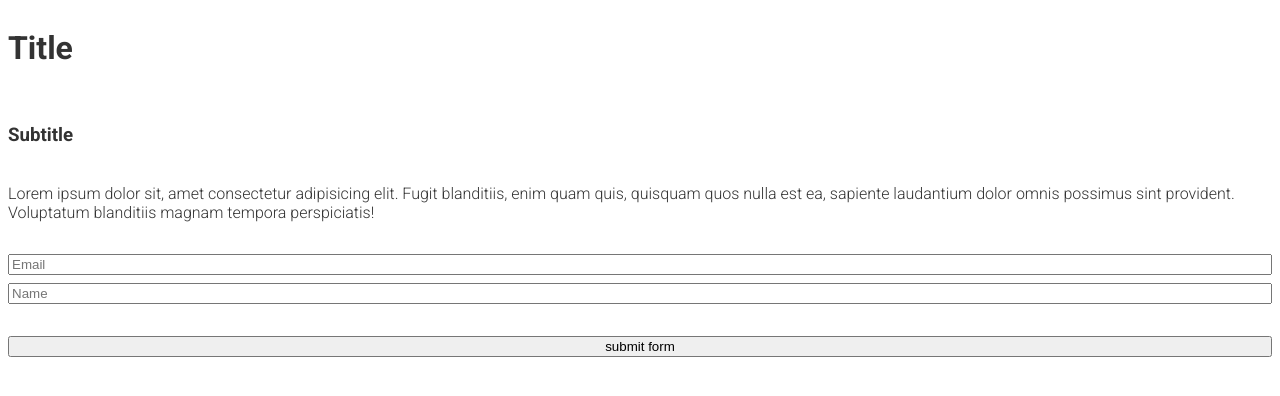
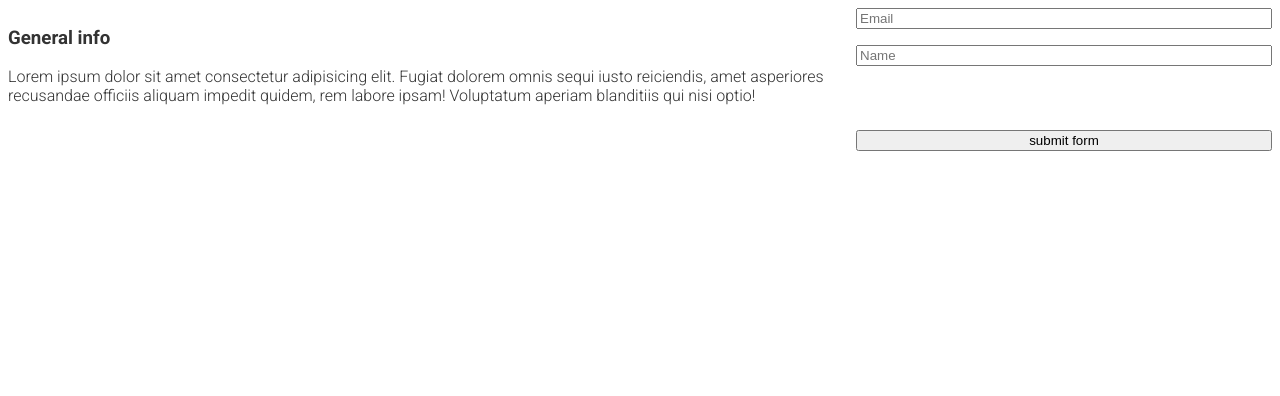
Before and after one commit to Arghun-dev/Advanced-React-Patterns, a React (Vite) app in the folder advanced-react/: page / in a window 1280 px wide. Shown: the top 396 px of the page. Built offline with nearby package versions, Linux system fonts and the light colour scheme.

Commit message:
feat: split pattern

```diff
--- a/advanced-react/src/App.tsx
+++ b/advanced-react/src/App.tsx
@@ -42,6 +42,7 @@ import { UseImperativeHandle } from "./components/UseImperativeHandle";
 import { UseDeferredValue } from "./components/UseDeferredValue";
 import { Button } from "./components/ElementProp";
 import { LayersPattern } from "./components/PatternsForSpacing/LayersPattern";
+import { SplitScreen } from "./components/PatternsForSpacing/SplitScreen";
 
 // const Left = ({ title }: { title: string }) => (
 //   <h2 style={{ backgroundColor: "coral" }}>{title}</h2>
@@ -283,7 +284,10 @@ function App() {
     // </>
 
     /** -------------------- LayersPattern --------------------------- */
-    <LayersPattern />
+    // <LayersPattern />
+
+    /** -------------------- SplitScreen Pattern --------------------- */
+    <SplitScreen />
   );
 }
 
--- a/advanced-react/src/components/PatternsForSpacing/LayersPattern.tsx
+++ b/advanced-react/src/components/PatternsForSpacing/LayersPattern.tsx
@@ -1,18 +1,11 @@
 import { styled } from "styled-components";
-
-const spaceSchema = {
-  xs: "0.25rem",
-  sm: "0.5rem",
-  md: "1rem",
-  lg: "2rem",
-  xl: "4rem",
-};
+import { spaceSchema } from "../../utils/spaceSchema";
 
 interface LayerProps {
   gutter?: keyof typeof spaceSchema;
 }
 
-const Layer = styled.div<LayerProps>`
+export const Layer = styled.div<LayerProps>`
   display: grid;
   gap: ${(props) => spaceSchema[props.gutter ?? "md"]};
 `;
--- /dev/null
+++ b/advanced-react/src/components/PatternsForSpacing/SplitScreen.tsx
@@ -0,0 +1,39 @@
+import { styled } from "styled-components";
+import { fractionSchema, spaceSchema } from "../../utils/spaceSchema";
+import { Layer } from "./LayersPattern";
+
+interface SplitProps {
+  gutter?: keyof typeof spaceSchema;
+  fraction?: keyof typeof fractionSchema;
+}
+
+export const Split = styled.div<SplitProps>`
+  display: grid;
+  gap: ${(props) => spaceSchema[props.gutter ?? "md"]};
+  grid-template-columns: ${(props) => fractionSchema[props.fraction ?? "1/2"]};
+`;
+
+export const SplitScreen = () => (
+  <Split fraction="2/3">
+    <div>
+      <h3>General info</h3>
+      <span>
+        Lorem ipsum dolor sit amet consectetur adipisicing elit. Fugiat dolorem
+        omnis sequi iusto reiciendis, amet asperiores recusandae officiis
+        aliquam impedit quidem, rem labore ipsam! Voluptatum aperiam blanditiis
+        qui nisi optio!
+      </span>
+    </div>
+    <form>
+      <Layer gutter="xl">
+        <Layer>
+          <input type="text" placeholder="Email" />
+          <input type="text" placeholder="Name" />
+        </Layer>
+        <Layer>
+          <button>submit form</button>
+        </Layer>
+      </Layer>
+    </form>
+  </Split>
+);
--- /dev/null
+++ b/advanced-react/src/utils/spaceSchema.ts
@@ -0,0 +1,17 @@
+export const spaceSchema = {
+  xs: "0.25rem",
+  sm: "0.5rem",
+  md: "1rem",
+  lg: "2rem",
+  xl: "4rem",
+};
+
+export const fractionSchema = {
+  "1/4": "1fr 3fr",
+  "1/3": "1fr 2fr",
+  "1/2": "1fr 1fr",
+  "2/3": "2fr 1fr",
+  "3/4": "3fr 1fr",
+  "auto-start": "auto 1fr",
+  "auto-end": "1fr auto",
+};
```
